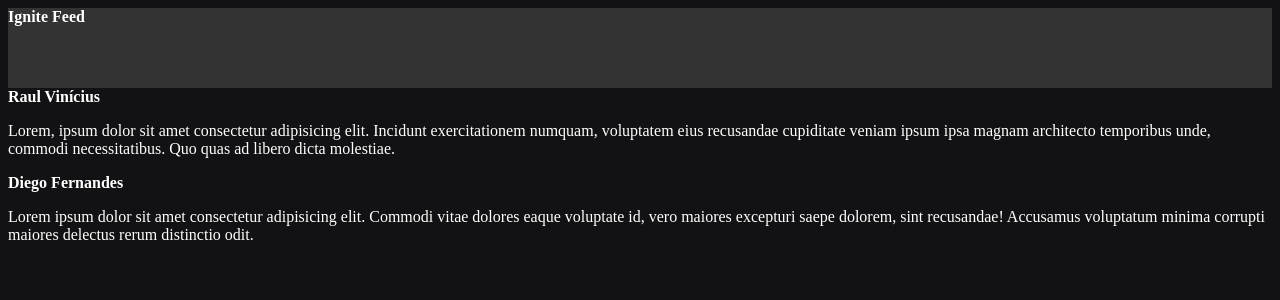
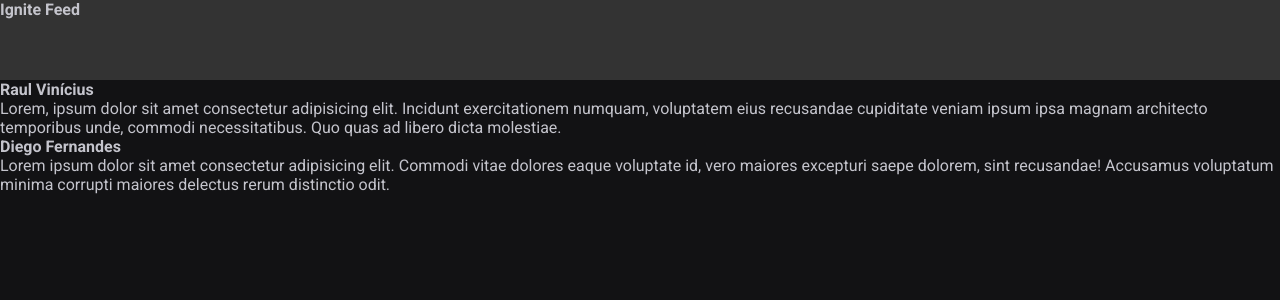
Before and after one commit to tenshiiu/01-fundamentos-reactjs, a React (Vite) app: page / in a window 1280 px wide. Shown: the top 300 px of the page. Built offline with nearby package versions, Linux system fonts and the light colour scheme.

Commit message:
CSS global

```diff
--- a/index.html
+++ b/index.html
@@ -2,7 +2,13 @@
 <html lang="pt-br">
   <head>
     <meta charset="UTF-8" />
+
+    <link rel="preconnect" href="https://fonts.googleapis.com" />
+    <link rel="preconnect" href="https://fonts.gstatic.com" crossorigin />
+
     <meta name="viewport" content="width=device-width, initial-scale=1.0" />
+    <link href="https://fonts.googleapis.com/css2?family=Roboto:ital,wght@0,100;0,300;0,400;0,500;0,700;0,900;1,100;1,300;1,400;1,500;1,700;1,900&display=swap" rel="stylesheet" />
+
     <title>Ignite Feed</title>
   </head>
   <body>
--- a/src/App.jsx
+++ b/src/App.jsx
@@ -1,7 +1,7 @@
 import { Header } from "./components/Header";
 import { Post } from "./components/Post";
 
-import "./styles.css";
+import "./global.css";
 
 export function App() {
   return (
--- /dev/null
+++ b/src/global.css
@@ -0,0 +1,30 @@
+:root {
+    --white: #fff;
+    --gray-100: #e1e1e6;
+    --gray-300: #c4c4cc;
+    --gray-400: #8d8d99;
+    --gray-600: #323238;
+    --gray-700: #29292e;
+    --gray-800: #202024;
+    --gray-900: #121214;
+
+    --green-500: #00875f;
+  }
+
+* {
+    margin: 0;
+    padding: 0;
+    box-sizing: border-box;
+}
+
+body {
+    background: var(--gray-900);
+    color: var(--gray-300);
+    -webkit-font-smoothing: antialiased;
+}
+
+body, input, textarea, button {
+    font-family: "Roboto", sans-serif;
+    font-weight: 400;
+    font-size: 1rem;
+}
--- a/src/styles.css
+++ /dev/null
@@ -1,4 +0,0 @@
-body {
-    background: #121214;
-    color: #fff;
-}
```
